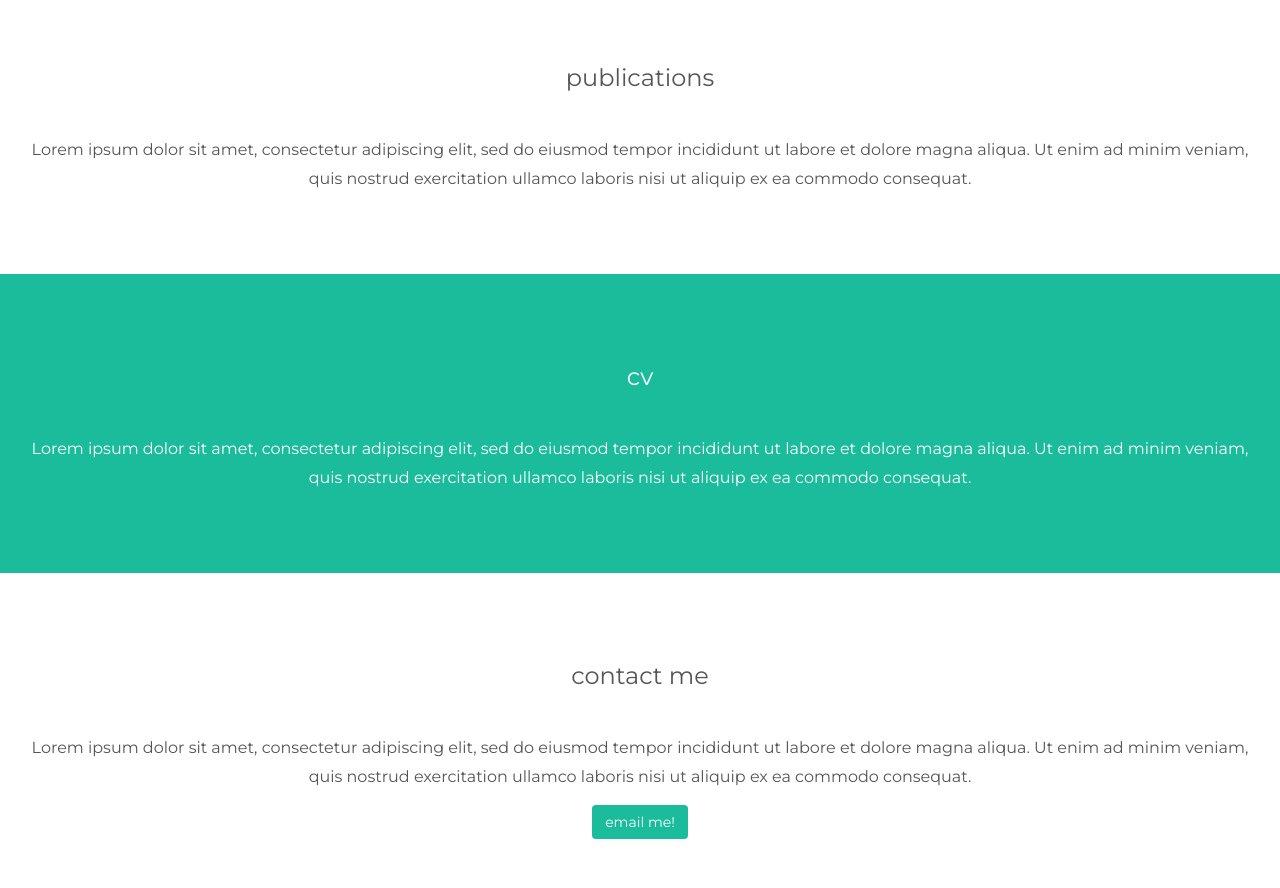
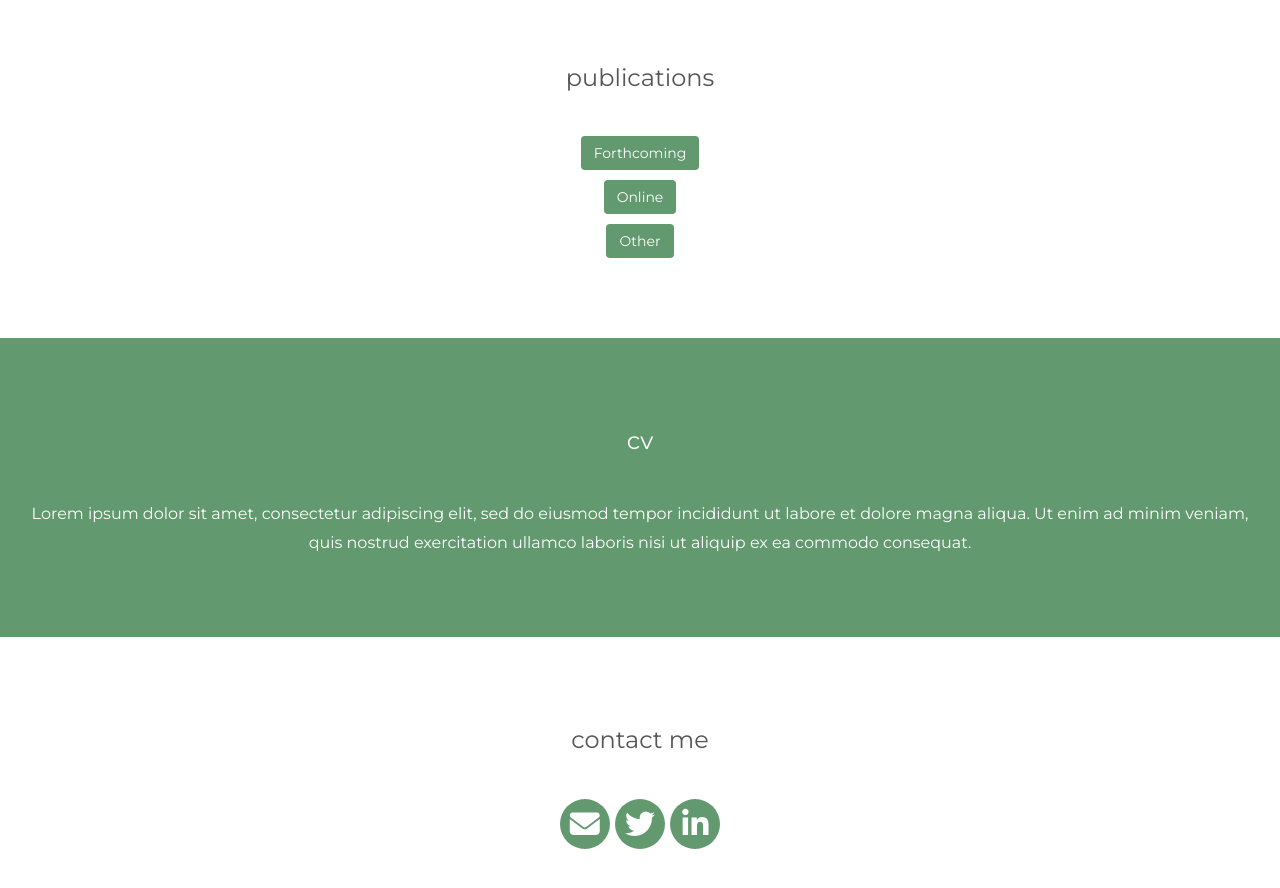
Before and after one commit to ktrebecca/ktrebecca.github.io, a plain HTML site: page index.html in a window 1280 px wide. Shown: the part 580-1468 px from the top of the page. Drawn offline with nearby package versions, Linux system fonts and the light colour scheme.

Commit message:
added font awesome social buttons/collapsing card

```diff
--- a/index.html
+++ b/index.html
@@ -6,6 +6,7 @@
   <meta name="viewport" content="width=device-width, initial-scale=1">
   <link rel="stylesheet" href="https://maxcdn.bootstrapcdn.com/bootstrap/3.4.1/css/bootstrap.min.css">
   <link href="https://fonts.googleapis.com/css?family=Montserrat" rel="stylesheet">
+  <script src="https://kit.fontawesome.com/5747cbc479.js" crossorigin="anonymous"></script>
   <script src="https://ajax.googleapis.com/ajax/libs/jquery/3.6.3/jquery.min.js"></script>
   <script src="https://maxcdn.bootstrapcdn.com/bootstrap/3.4.1/js/bootstrap.min.js"></script>
   <link rel="stylesheet" href="styles.css">
@@ -52,7 +53,57 @@
 <!-- Publications Container -->
 <div id="publications" class="container-fluid bg-3 text-center">
   <h3 class="margin">publications</h3>
-  <p>Lorem ipsum dolor sit amet, consectetur adipiscing elit, sed do eiusmod tempor incididunt ut labore et dolore magna aliqua. Ut enim ad minim veniam, quis nostrud exercitation ullamco laboris nisi ut aliquip ex ea commodo consequat. </p>
+<!-- Accoridian -->
+  <div id="accordion">
+    <div class="card">
+        <div class="card-header" id="headingOne">
+          <h5 class="mb-0">
+            <button class="btn btn-light collapsed" data-toggle="collapse" data-target="#collapseOne" aria-expanded="false" aria-controls="collapseOne">
+              Forthcoming
+            </button>
+          </h5>
+        </div>
+        <div id="collapseOne" class="collapse" aria-labelledby="headingOne" data-parent="#accordion">
+          <div class="card-body">
+            Forthcoming pubs here
+          </div>
+        </div>
+      </div>
+    <div class="card">
+      <div class="card-header" id="headingTwo">
+        <h5 class="mb-0">
+          <button class="btn btn-light collapsed" data-toggle="collapse" data-target="#collapseTwo" aria-expanded="false" aria-controls="collapseTwo">
+            Online
+          </button>
+        </h5>
+      </div>
+      <div id="collapseTwo" class="collapse" aria-labelledby="headingTwo" data-parent="#accordion">
+        <div class="card-body">
+          Online pubs here
+        </div>
+      </div>
+    </div>
+    <div class="card">
+      <div class="card-header" id="headingThree">
+        <h5 class="mb-0">
+          <button class="btn btn-light collapsed" data-toggle="collapse" data-target="#collapseThree" aria-expanded="false" aria-controls="collapseThree">
+            Other
+          </button>
+        </h5>
+      </div>
+      <div id="collapseThree" class="collapse" aria-labelledby="headingThree" data-parent="#accordion">
+        <div class="card-body">
+          Other pubs here
+        </div>
+      </div>
+    </div>
+  </div>
+
+
+
+
+
+
 </div>
 
 <!-- CV Container -->
@@ -64,8 +115,9 @@
 <!-- Footer -->
 <div id="contact" class="container-fluid bg-3 text-center">
     <h3 class="margin">contact me</h3>
-    <p>Lorem ipsum dolor sit amet, consectetur adipiscing elit, sed do eiusmod tempor incididunt ut labore et dolore magna aliqua. Ut enim ad minim veniam, quis nostrud exercitation ullamco laboris nisi ut aliquip ex ea commodo consequat. </p>
-    <a href="mailto:katierebeccanoble@gmail.com" class="btn">email me!</a>
+    <a href="mailto:katierebeccanoble@gmail.com" class="fa fa-envelope"></a>
+    <a href="https://twitter.com/kaatienoble" class="fa fa-twitter fa-align-center"></a>
+    <a href="https://www.linkedin.com/in/katienoble1/" class="fa fa-linkedin fa-align-center"></a>
   </div>
 
 </body>
--- a/styles.css
+++ b/styles.css
@@ -6,7 +6,7 @@ body {
   p {font-size: 16px;}
   .margin {margin-bottom: 45px;}
   .bg-1 {
-    background-color: #1abc9c; /* Green */
+    background-color: #62996f; /* Green */
     color: #ffffff;
   }
   .bg-2 {
@@ -35,9 +35,20 @@ body {
     letter-spacing: 5px;
   }
   .navbar-nav  li a:hover {
-    color: #1abc9c !important;
+    color: #62996f !important;
   }
   .btn{
-    background-color: #1abc9c;
+    background-color: #62996f;
     color: #fff;
   }
+  .fa {
+    padding: 10px;
+    font-size: 30px;
+    width: 50px;
+    height: 50px;
+    text-align: center;
+    text-decoration: none;
+    border-radius: 50%;
+    background: #62996f;
+    color: #fff;
+  }
```
